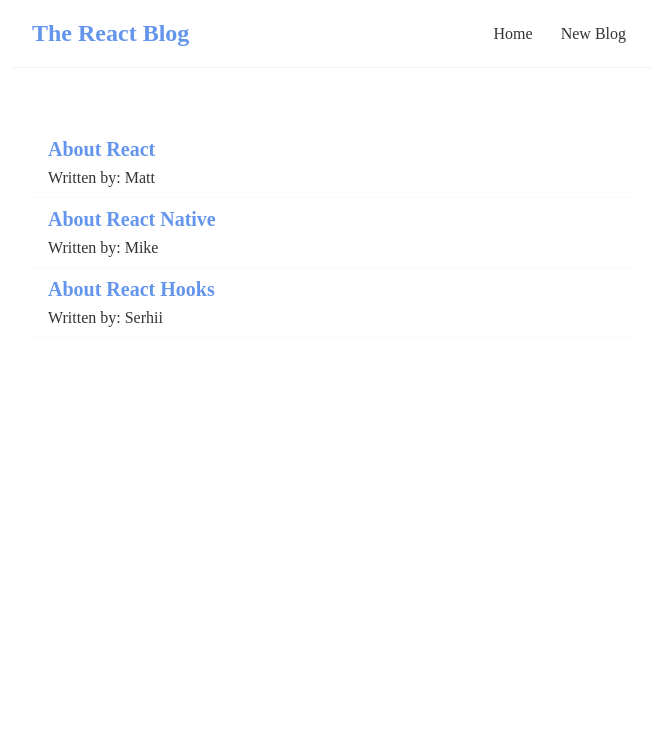
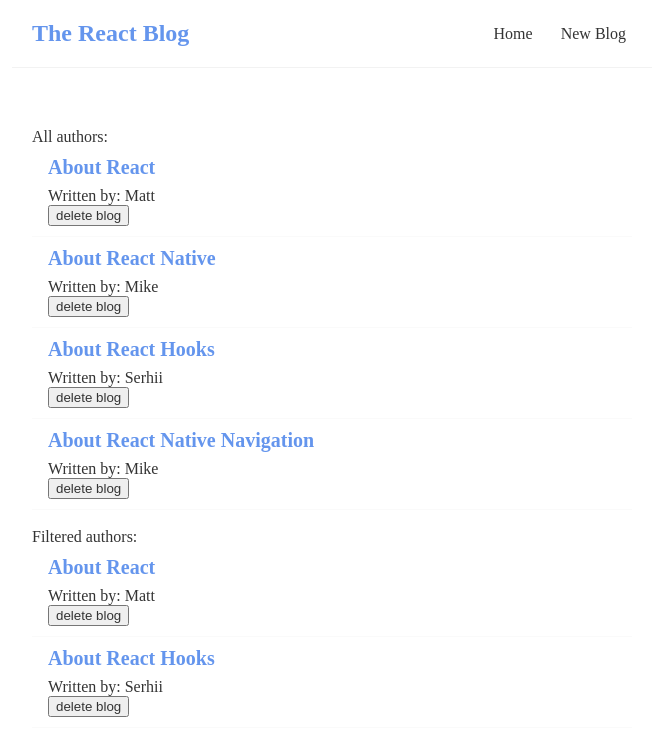
Before and after one commit to kosarc/BlogApp, a React (Create React App) app: page / in a window 1280 px wide. Shown: the top 756 px of the page, without its empty margins (308-965 px from the left). Built offline with nearby package versions, Linux system fonts and the light colour scheme.

Commit message:
added delete blog button

```diff
--- a/src/BlogList.js
+++ b/src/BlogList.js
@@ -1,4 +1,4 @@
-const BlogList = ({ blogs }) => {
+const BlogList = ({ blogs, handleClick }) => {
   return (
     <div>
       {blogs.map((value, index) => {
@@ -6,6 +6,7 @@
           <div key={index} className="blog-preview">
             <h2>{value.title}</h2>
             <p>Written by: {value.author}</p>
+            <button onClick={() => handleClick(value.id)}>delete blog</button>
           </div>
         );
       })}
--- a/src/Home.js
+++ b/src/Home.js
@@ -8,24 +8,44 @@
       title: "About React",
       body: "some text about React...",
       author: "Matt",
-      id: 1,
+      id: 0,
     },
     {
       title: "About React Native",
       body: "some text about React Native...",
       author: "Mike",
-      id: 2,
+      id: 1,
     },
     {
       title: "About React Hooks",
       body: " some text about React Hooks...",
       author: "Serhii",
+      id: 2,
+    },
+    {
+      title: "About React Native Navigation",
+      body: "some text about React Native navigation...",
+      author: "Mike",
       id: 3,
     },
   ]);
+  let sortedBlog = blogs.filter((blogs) => blogs.author !== "Mike");
+  const handleClick = (index) => {
+    console.log(blogs[index]);
+    setBlogs((prevBlog) => {
+      return prevBlog.filter((item) => item.id !== index);
+    });
+  };
+
   return (
     <div className="Home">
-      <BlogList blogs={blogs} />
+      All authors:
+      <BlogList blogs={blogs} handleClick={handleClick} />
+      <br />
+      <div>
+        Filtered authors:
+        <BlogList blogs={sortedBlog} handleClick={handleClick} />
+      </div>
     </div>
   );
 }
```
